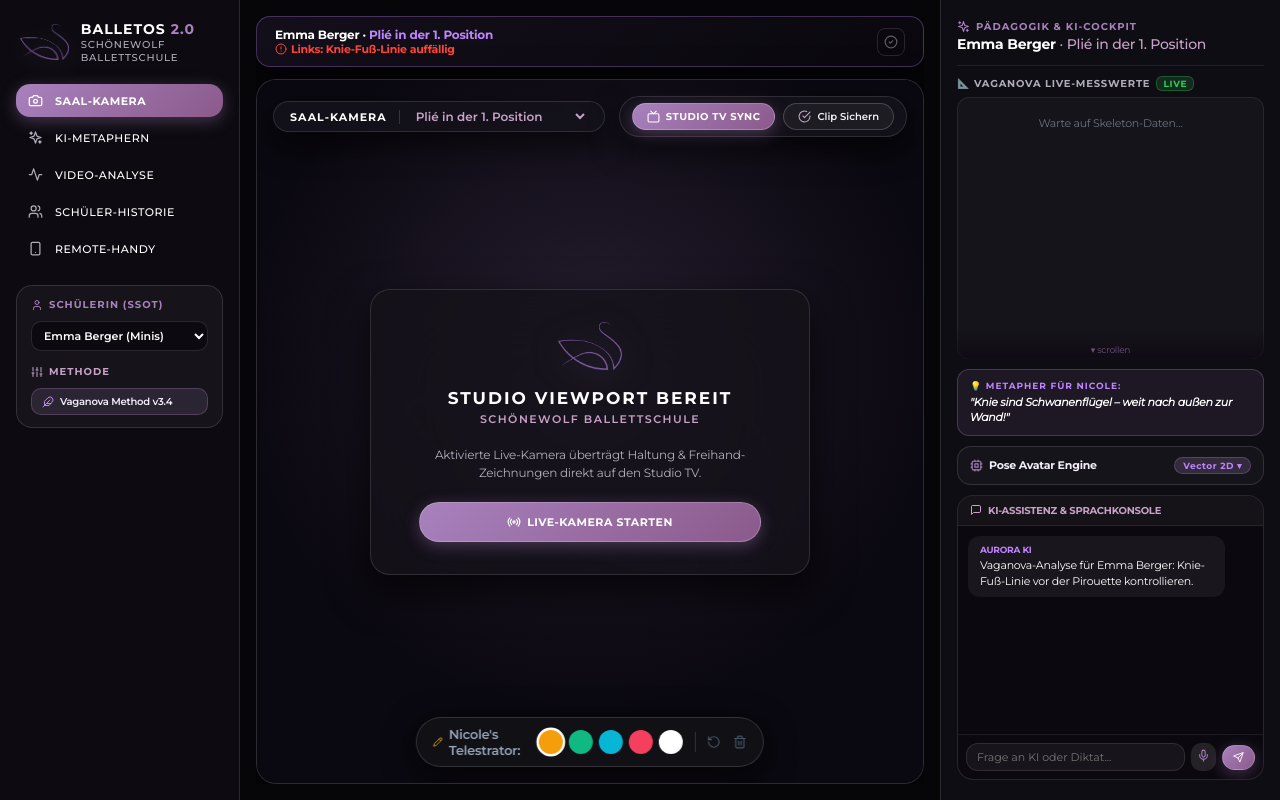
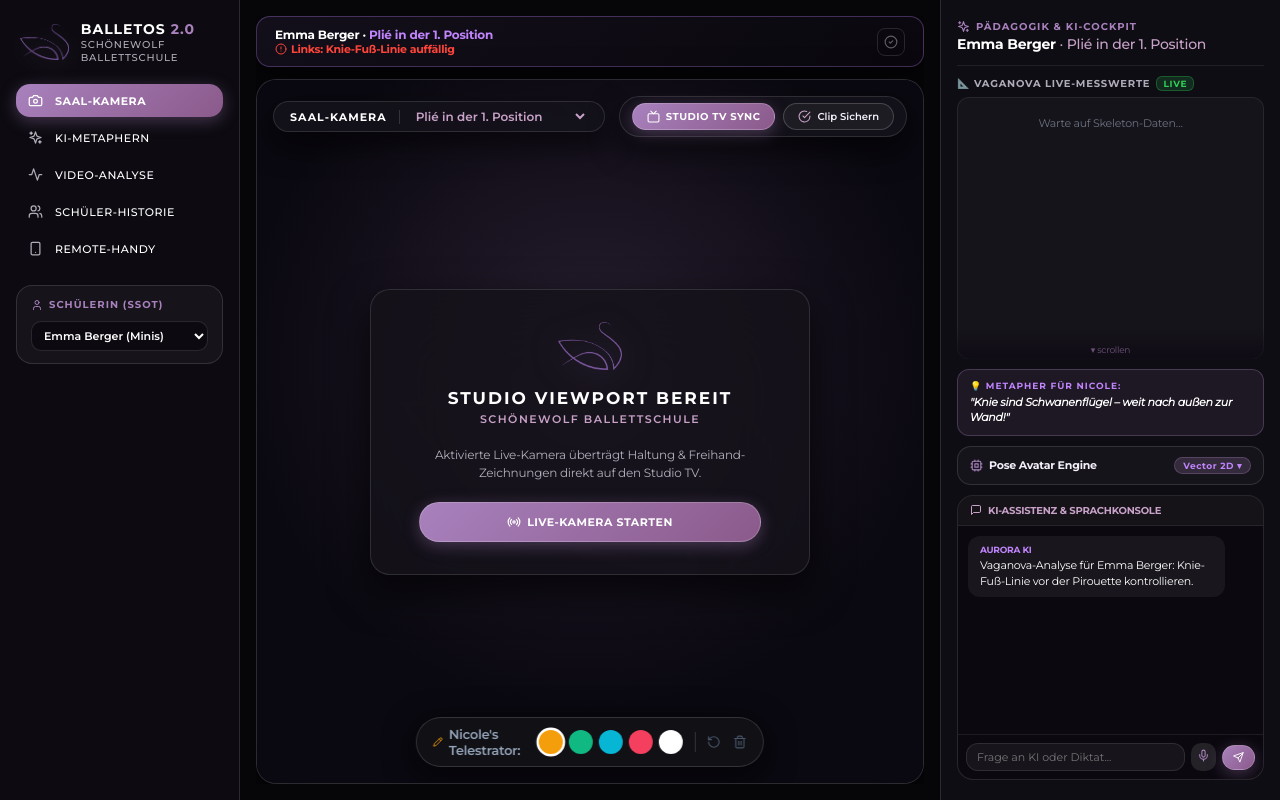
Before and after one commit to Mats0001/balletos-2, a React (Vite) app: page / in a window 1280 px wide. Built offline with nearby package versions, Linux system fonts and the light colour scheme.

Commit message:
chore(navbar): 'Methode Vaganova v3.4' Platzhalter entfernt

```diff
--- a/src/components/Navbar.tsx
+++ b/src/components/Navbar.tsx
@@ -126,14 +126,6 @@ export const Navbar: React.FC<Props> = ({
               <option key={s} value={s.split(' ')[0]} style={{ background: '#14121a' }}>{s}</option>
             ))}
           </select>
-
-          <div style={{ fontSize: '10px', fontWeight: 700, color: '#c8a2c8', textTransform: 'uppercase', letterSpacing: '1px', display: 'flex', alignItems: 'center', gap: '6px', marginTop: '4px' }}>
-            <Sliders size={12} color="#c8a2c8" /> Methode
-          </div>
-          <div style={{ fontSize: '10px', color: '#f3effa', fontWeight: 600, background: 'rgba(168, 129, 189, 0.15)', padding: '6px 10px', borderRadius: '10px', border: '1px solid rgba(168, 129, 189, 0.3)', display: 'flex', alignItems: 'center', gap: '6px' }}>
-            <Feather size={12} color="#c084fc" />
-            <span>Vaganova Method v3.4</span>
-          </div>
         </div>
       </div>
 
```
